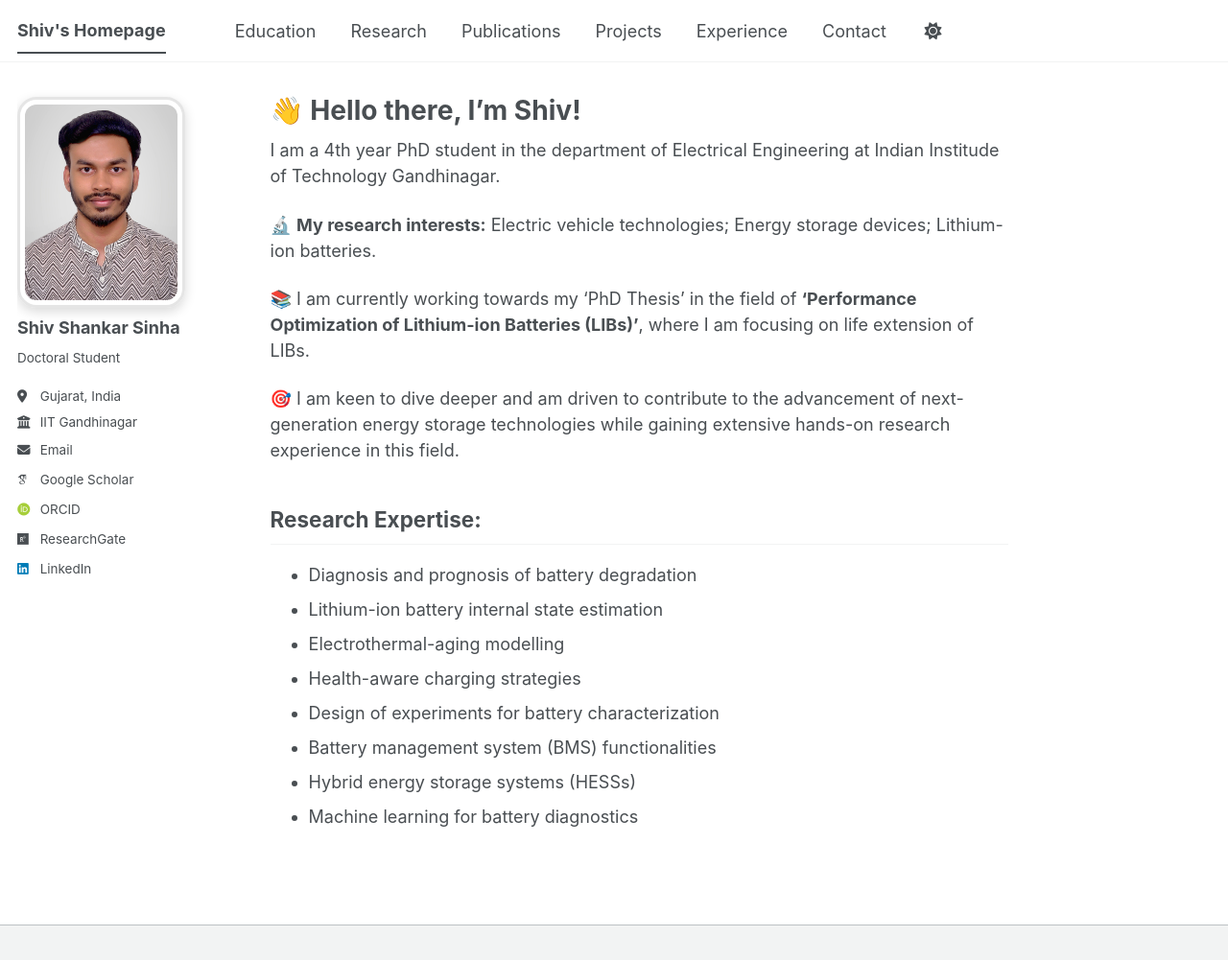
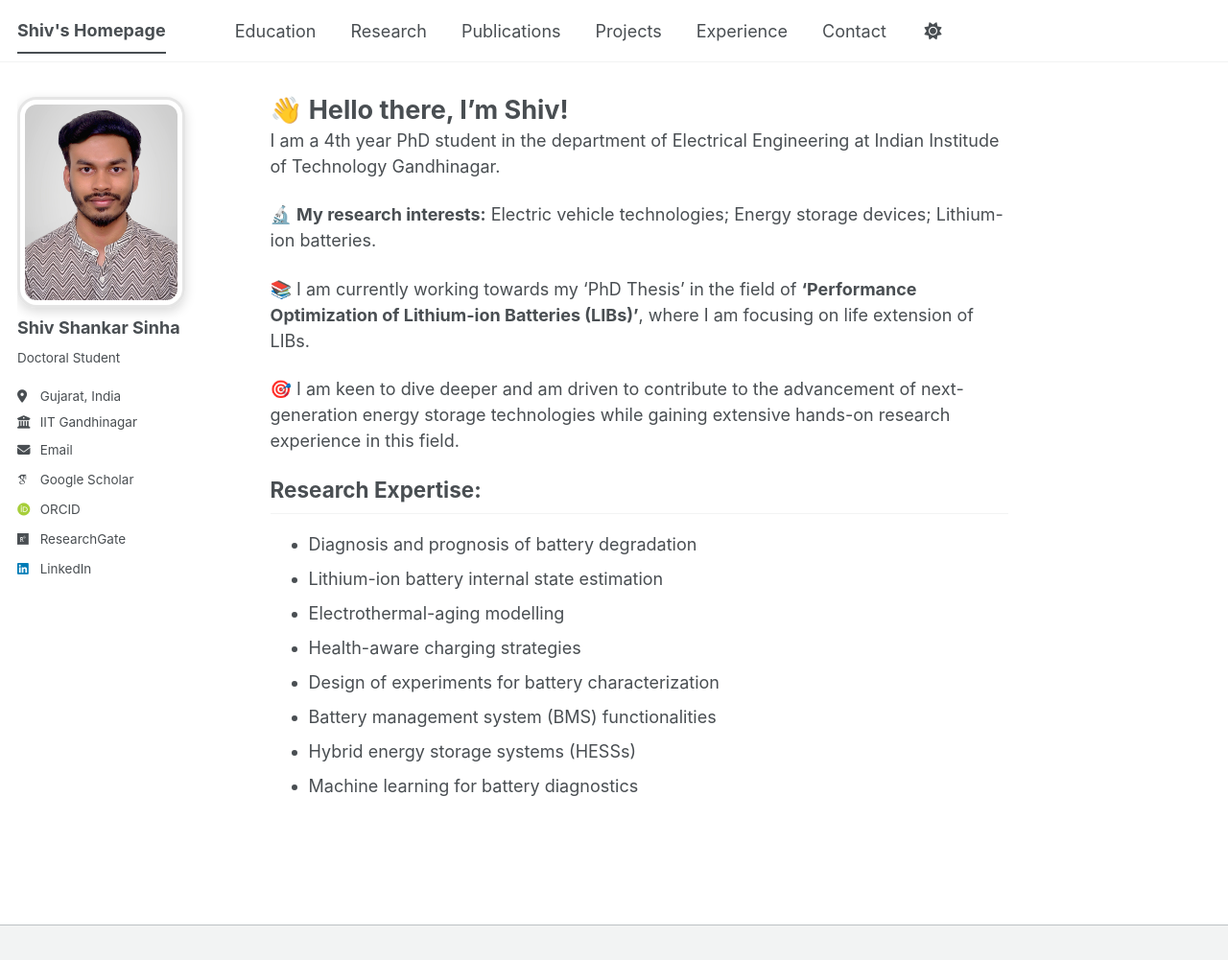
Before and after one commit to shivshankar-sinha/shivshankar-sinha.github.io, a Jekyll site: the page built from _pages/about.md, in a window 1280 px wide and 1001 px high. Shown: the whole window at 96% size. Built offline with Jekyll 4.4.1, drawn with Linux system fonts in a browser that asks for light colours; some web fonts are replaced; a script bundle is joined from its source files by our own code; library files that are not in the unit come from our copies.

Commit message:
Update main.scss

```diff
--- a/assets/css/main.scss
+++ b/assets/css/main.scss
@@ -90,3 +90,13 @@ hr {
     border-top: 2px dashed #d6d6d6;
     margin: 25px 0;
 }
+/* Reduce Academic Background title size and spacing */
+.page__title {
+  font-size: 1.5em !important;
+  margin-bottom: 5px !important;
+  padding-bottom: 0 !important;
+}
+
+.page__content h2:first-of-type {
+  margin-top: 10px !important;
+}
```
